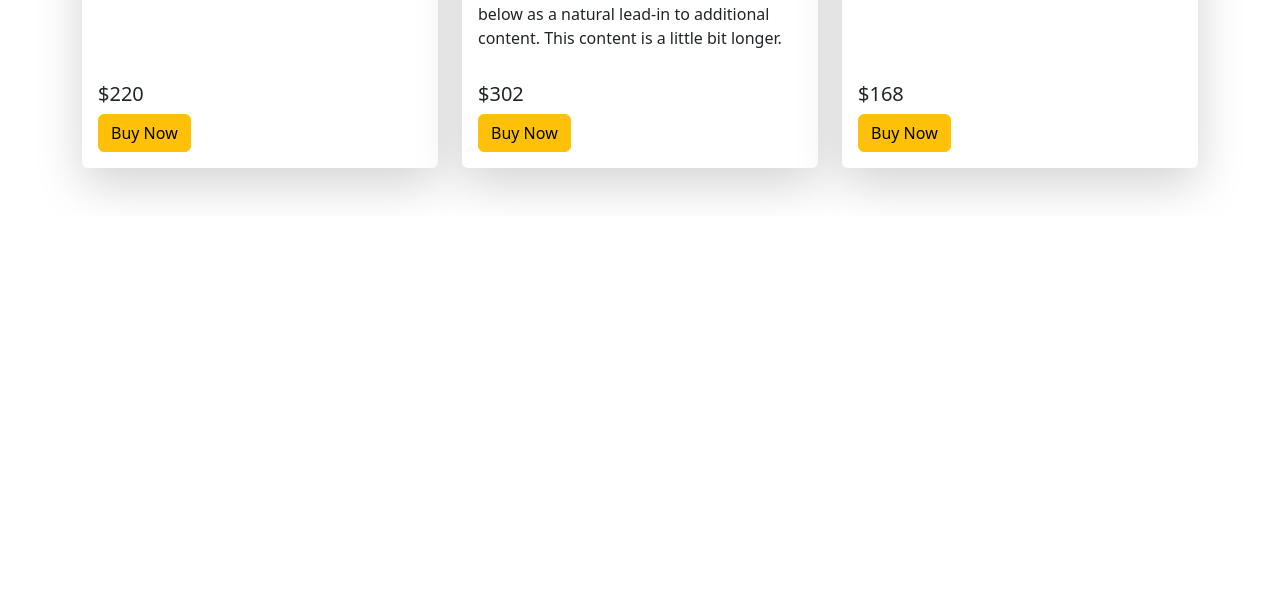
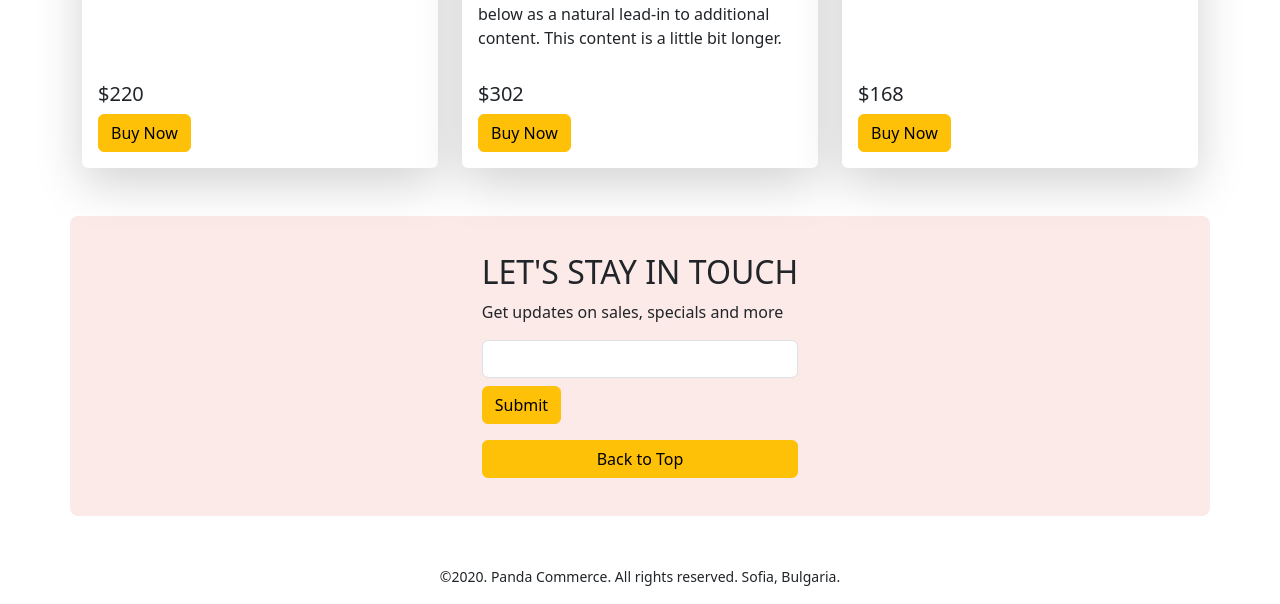
Before and after one commit to Nurujjaman2409/panda, a plain HTML site: page index.html in a window 1280 px wide. Shown: the part 1914-2518 px from the top of the page. Before the commit the page ends 2130 px from the top, so only its background shows below. Drawn offline with nearby package versions, Linux system fonts and the light colour scheme.

Commit message:
back pack add

```diff
--- a/index.html
+++ b/index.html
@@ -11,8 +11,9 @@
 </head>
 
 <body>
+    <main>
         <header class="container">
-        <section class="nav">
+            <section class="nav" id="nav">
                 <nav class="navbar navbar-expand-lg bg-body-tertiary">
                     <div class="container">
                         <a class="navbar-brand" href="#"><img src="images/logo.png" alt="Bootstrap"></a>
@@ -27,13 +28,13 @@
                                     <a class="nav-link active" aria-current="page" href="#">Home</a>
                                 </li>
                                 <li class="nav-item">
-                                <a class="nav-link" href="#">Shoes</a>
+                                    <a class="nav-link" href="#shoes">Shoes</a>
                                 </li>
                                 <li class="nav-item">
-                                <a class="nav-link" href="#">Backpack</a>
+                                    <a class="nav-link" href="#Backpack">Backpack</a>
                                 </li>
                                 <li class="nav-item">
-                                <a class="nav-link" href="#">Subscribe</a>
+                                    <a class="nav-link" href="#Subscribe">Subscribe</a>
                                 </li>
                             </ul>
                         </div>
@@ -49,14 +50,16 @@
                                     <div>
                                         <h2>Cool Dude Headphone
                                         </h2>
-                                    <p>This is the best headphone in the world for people who just want to waste time in
+                                        <p>This is the best headphone in the world for people who just want to waste
+                                            time in
                                             front of funky world.</p>
                                         <h1>$420</h1>
                                         <div class="btn btn-warning">Buy Now</div>
                                     </div>
                                 </div>
                                 <div class="col-lg-5">
-                                <img src="images/banner-images/headphone.png" class="d-block w-100 img-fluid" alt="...">
+                                    <img src="images/banner-images/headphone.png" class="d-block w-100 img-fluid"
+                                        alt="...">
                                 </div>
                             </div>
                         </div>
@@ -66,7 +69,8 @@
                                     <div>
                                         <h2>Mega LCD TV For Sports
                                         </h2>
-                                    <p>This is the best tv in the world for people who just want to waste time in front
+                                        <p>This is the best tv in the world for people who just want to waste time in
+                                            front
                                             of tv.</p>
                                         <h1>$1200</h1>
                                         <div class="btn btn-warning">Buy Now</div>
@@ -136,7 +140,7 @@
             </div>
         </section>
 
-    <section class="container my-5">
+        <section class="container my-5" id="shoes">
             <h2>Shoes</h2>
             <div class="row row-cols-1 row-cols-md-2 row-cols-lg-3
             row-cols-sm-1 g-4">
@@ -188,7 +192,7 @@
             </div>
         </section>
 
-    <section class="container my-5">
+        <section class="container my-5" id="Backpack">
             <h2>Bages</h2>
             <div class="row row-cols-1 row-cols-md-2 row-cols-lg-3
             row-cols-sm-1 g-4">
@@ -240,9 +244,28 @@
             </div>
         </section>
 
+        <section style="height: 300px; background: #FCEAE8;"
+            class="container rounded-3 my-5 d-flex justify-content-center align-items-center" id="Subscribe">
+            <div class="d-flex justify-content-center flex-column">
+                <h2>LET'S STAY IN TOUCH</h2>
+                <p>Get updates on sales, specials and more</p>
+                <form>
+                    <div class="mb-2">
+                        <input type="email" class="form-control" id="exampleInputEmail1" aria-describedby="emailHelp">
+                    </div>
+                    <button type="submit" class="btn btn-warning">Submit</button>
+                </form>
+                <div class="back-to-top btn btn-warning mt-3"> <a href="#nav">
+                        Back to Top
+                    </a></div>
+            </div>
+            </div>
+        </section>
+    </main>
 
-
-
+    <footer class="mt-5">
+        <p class="text-center"><small>©2020. Panda Commerce. All rights reserved. Sofia, Bulgaria.</small></p>
+    </footer>
 
 
 
--- a/style.css
+++ b/style.css
@@ -6,3 +6,8 @@
     background-color: #FEEAE9;
 
 }
+
+.back-to-top a {
+    text-decoration: none;
+    color: #000;
+}
```
Lines whose indentation alone changed are shown as unchanged.
